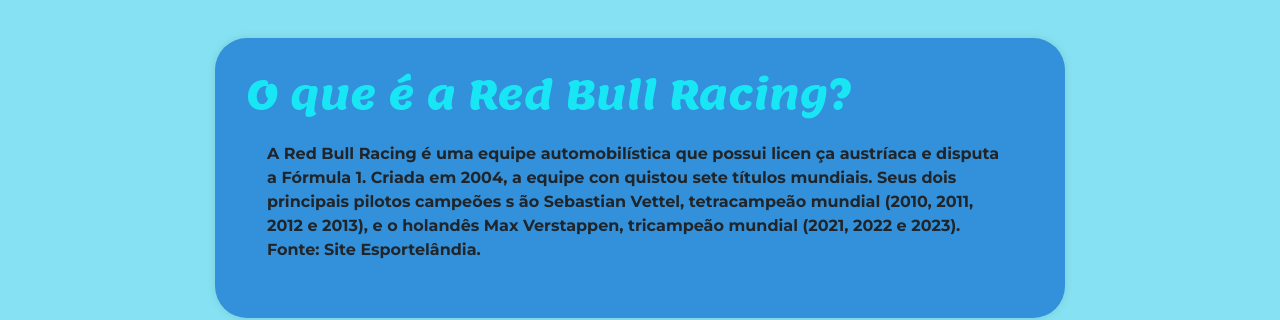
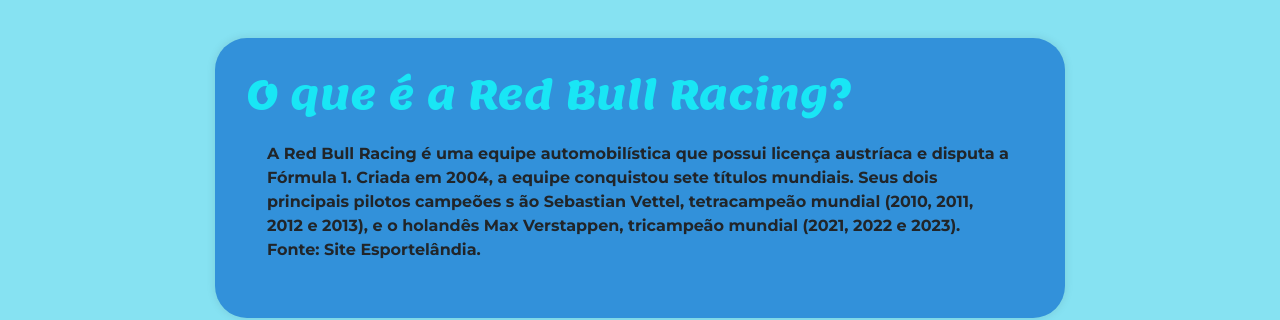
Before and after one commit to joaovitor07102008/Site-acess-vel-2, a plain HTML site: page index.html in a window 1280 px wide. Shown: the part 1040-1360 px from the top of the page. Drawn offline with nearby package versions, Linux system fonts and the light colour scheme.

Commit message:
Add files via upload

```diff
--- a/index.html
+++ b/index.html
@@ -12,6 +12,7 @@
 </head>
 
 <body>
+
     <header class=" p-5">
 
         <nav class="container d-flex justify-content-between align-items-center" >
@@ -61,9 +62,8 @@
                         <div class="container d-flex align-items-center">
                             <div class="col-12">
                                 <p class="p-2">
-                                    A Red Bull Racing é uma equipe automobilística que possui licen
-                                    ça austríaca e disputa a Fórmula 1. Criada em 2004, a equipe con
-                                    quistou sete títulos mundiais. Seus dois principais pilotos campeões s
+                                    A Red Bull Racing é uma equipe automobilística que possui licença austríaca e disputa a Fórmula 1. Criada em 2004, a equipe conquistou
+                                    sete títulos mundiais. Seus dois principais pilotos campeões s
                                     ão Sebastian Vettel, tetracampeão mundial (2010, 2011, 2012 e 2013), e o
                                     holandês Max Verstappen, tricampeão mundial (2021, 2022 e 2023). Fonte: Site Esportelândia.
                                 </p>
```
